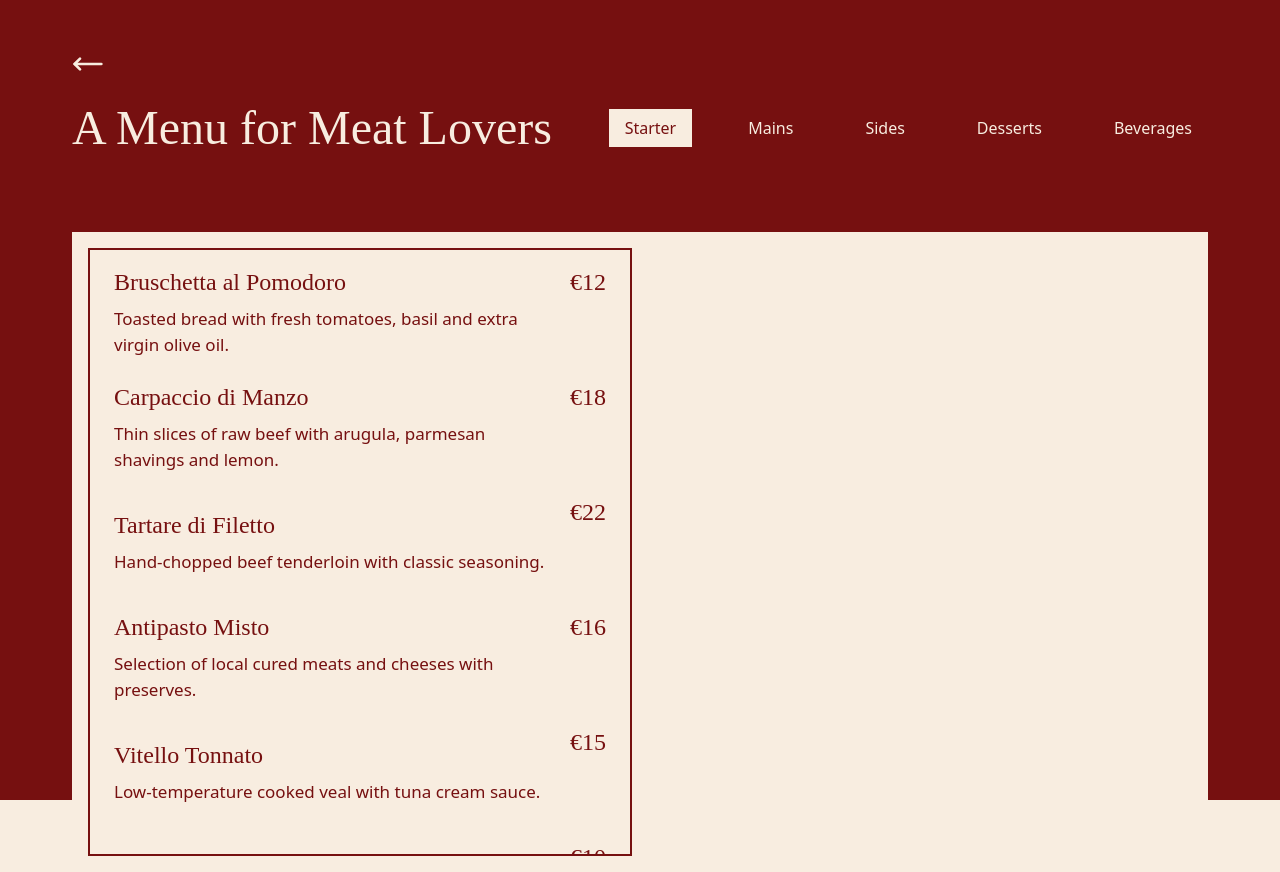
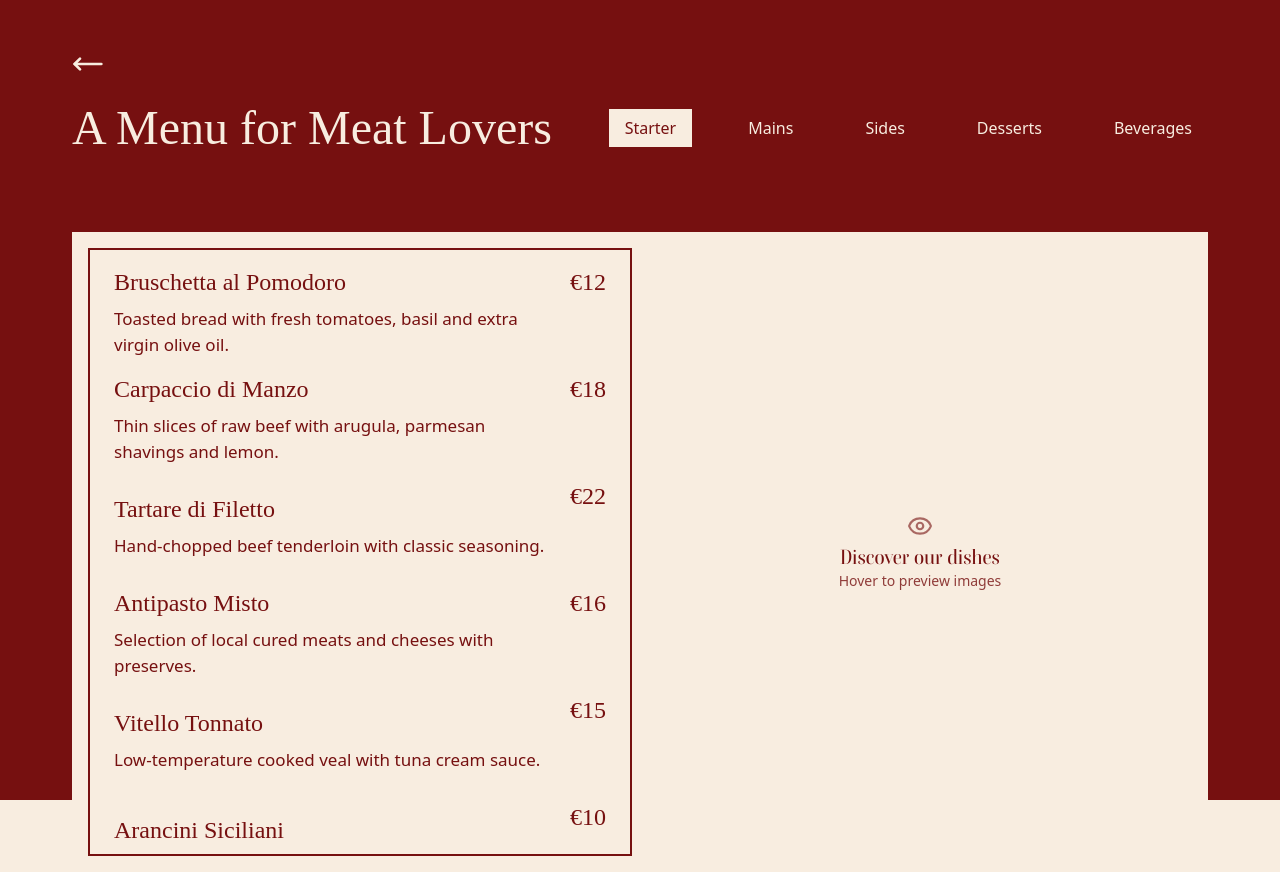
Before and after one commit to mauromltn/pamiro, a Next.js app: page /menu in a window 1280 px wide. Built offline with nearby package versions, Linux system fonts and the light colour scheme; a web font is replaced by a local one.

Commit message:
style: Improve menu UI & UX

```diff
--- a/src/app/globals.css
+++ b/src/app/globals.css
@@ -16,7 +16,6 @@
   --primary: #F8EDE0;
   --primary-hover: #D9CCC4;
   --secondary: #761010;
-  --secondary-hover: #5A0C0C;
 }
 
 body {
--- a/src/app/menu/page.tsx
+++ b/src/app/menu/page.tsx
@@ -33,7 +33,7 @@ export default function Menu() {
             </ul>
          </header>
          <section className="grid grid-cols-2 gap-4 bg-[var(--primary)] text-[var(--secondary)] mt-20 p-4">
-            <section className="h-152 flex flex-col gap-2 border-2 border-[var(--secondary)] p-2 overflow-y-auto [&::-webkit-scrollbar]:w-2 [&::-webkit-scrollbar-track]:bg-[var(--primary)] [&::-webkit-scrollbar-thumb]:bg-[var(--secondary)]">
+            <section className="h-152 flex flex-col border-2 border-[var(--secondary)] p-2 overflow-y-auto [&::-webkit-scrollbar]:w-2 [&::-webkit-scrollbar-track]:bg-[var(--primary)] [&::-webkit-scrollbar-thumb]:bg-[var(--secondary)]">
                {filteredItems.map((item, index) => (
                   <div
                      key={index}
--- a/src/components/menu/MenuImages.tsx
+++ b/src/components/menu/MenuImages.tsx
@@ -1,11 +1,19 @@
 import { MenuImagesProps } from "../../lib/types"
 import Image from "next/image"
+import { Eye } from "lucide-react"
 
 export default function MenuImages({ image, menuData }: MenuImagesProps) {
    const { active, index } = image;
 
-   if (active) return (
-      <div className=" relative h-152 overflow-hidden">
+   return (
+      <div className="relative h-152 overflow-hidden">
+         {active ? (
+            <>
+               <div className="absolute top-4 left-4 z-10 bg-[var(--primary-hover)] text-[var(--secondary)] px-3 py-2 rounded-lg text-sm font-medium backdrop-blur-sm flex items-center gap-2">
+                  <Eye size={16} />
+                  <span>{menuData[index].name}</span>
+               </div>
+
                <div style={{ top: index * -100 + "%" }} className="absolute w-full h-full transition-[top-cubic-bezier(0.76,0,024,1)] duration-500">
                   {menuData.map((item, index) => (
                      <div key={index} className="relative h-full">
@@ -18,6 +26,16 @@ export default function MenuImages({ image, menuData }: MenuImagesProps) {
                      </div>
                   ))}
                </div>
+            </>
+         ) : (
+            <div className="flex items-center justify-center h-full bg-primary/50 text-secondary">
+               <div className="text-center">
+                  <Eye size={26} className="mx-auto mb-1 opacity-60" />
+                  <p className="text-xl font-boska font-medium">Discover our dishes</p>
+                  <p className="text-sm opacity-80">Hover to preview images</p>
+               </div>
+            </div>
+         )}
       </div>
    )
 }
--- a/src/lib/types.ts
+++ b/src/lib/types.ts
@@ -1,4 +1,4 @@
 export interface MenuImagesProps {
    image: { active: boolean; index: number };
-   menuData: Array<{ src: string }>;
+   menuData: Array<{ src: string, name: string }>;
 }
```
Lines whose indentation alone changed are shown as unchanged.
